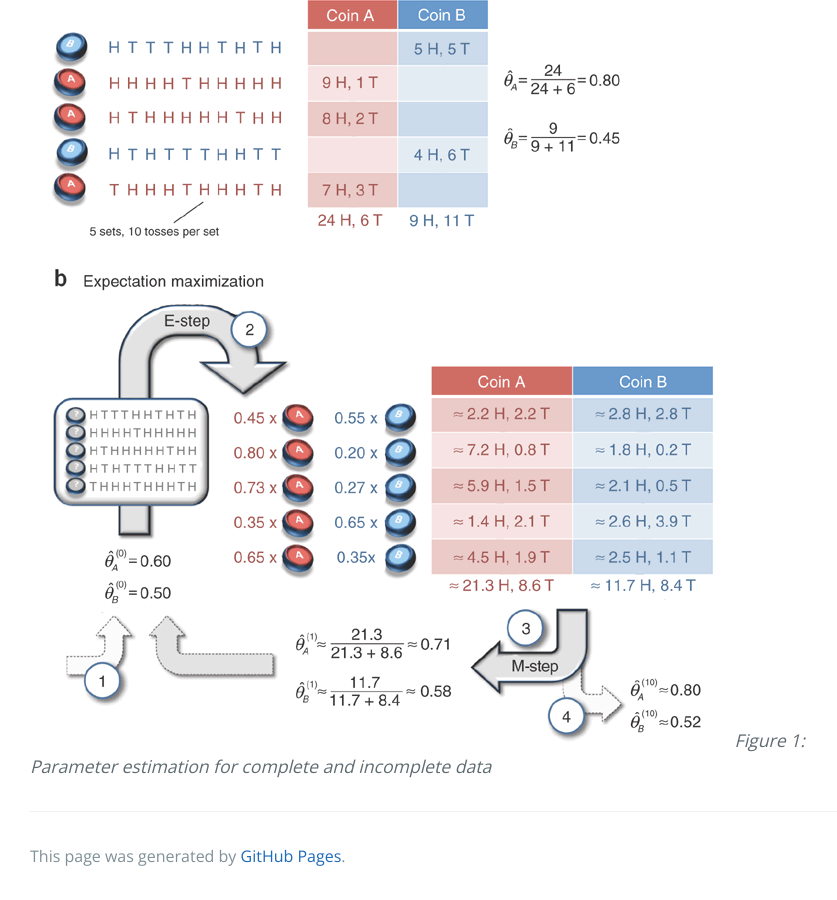
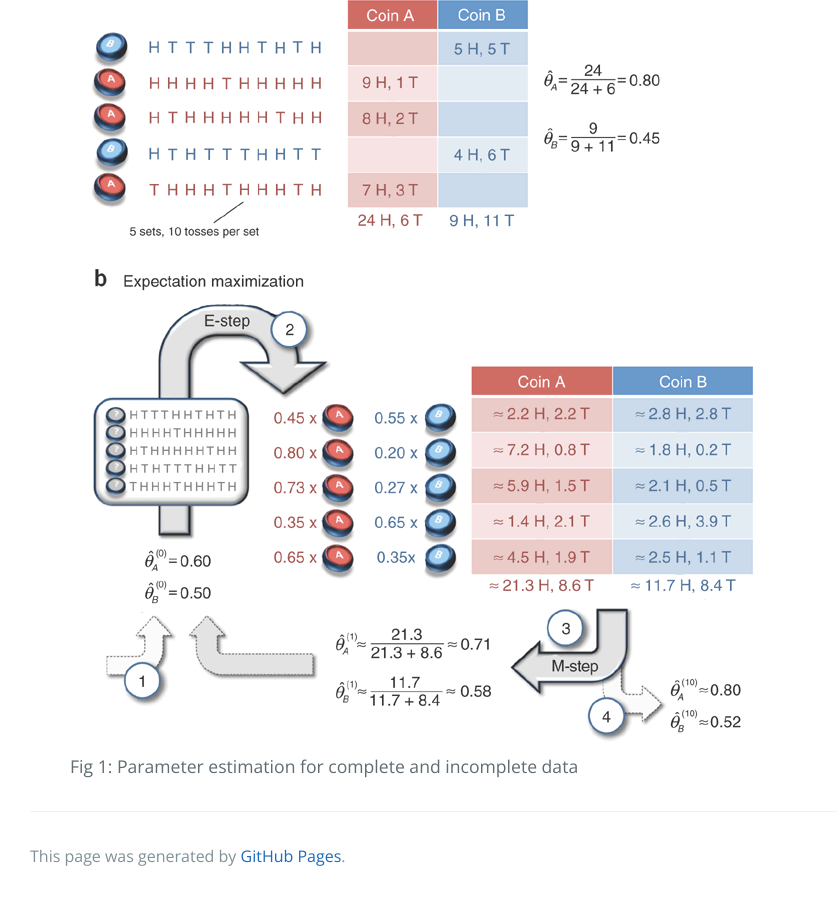
Before and after one commit to HangGao/HangGao.github.io, a Jekyll site: the page built from blogs/em.md, in a window 1280 px wide and 900 px high, scrolled down 1457 px. Shown: the whole window, without its empty margins (194-1031 px from the left). Built offline with Jekyll 4.4.1, drawn with Linux system fonts in a browser that asks for light colours; formulas are drawn with MathJax 3.

Commit message:
change of caption

```diff
--- a/blogs/em.md
+++ b/blogs/em.md
@@ -39,9 +39,10 @@ In this setting, parameter estimation is known as the complete data case (values
 can be given as, \\( \hat{\theta_A} = \frac{H_A}{T_A} \\) and \\( \hat{\theta_B} = \frac{H_B}{T_B} \\), where  \\( H_A \\) is the # of heads using coin A and \\( T_A \\) is the
 total # of flips using coin A and similiar for B.
 
-![Figure 1: Parameter estimation for complete and incomplete data][image1]
-*Figure 1: Parameter estimation for complete and incomplete data*
-
+<figure>
+  <img src="{{site.url}}/assets/images/em/image_1.gif" alt="Parameter estimation for complete and incomplete data"/>
+  <figcaption>Fig 1: Parameter estimation for complete and incomplete data</figcaption>
+</figure>
 
 
 [image1]: resources/em/images/image_1.gif "Parameter estimation for complete and incomplete data"
```
Also changed, not shown: assets/images/em/image_1.gif (renamed from blogs/resources/em/images/image_1.gif), 2 other files.
